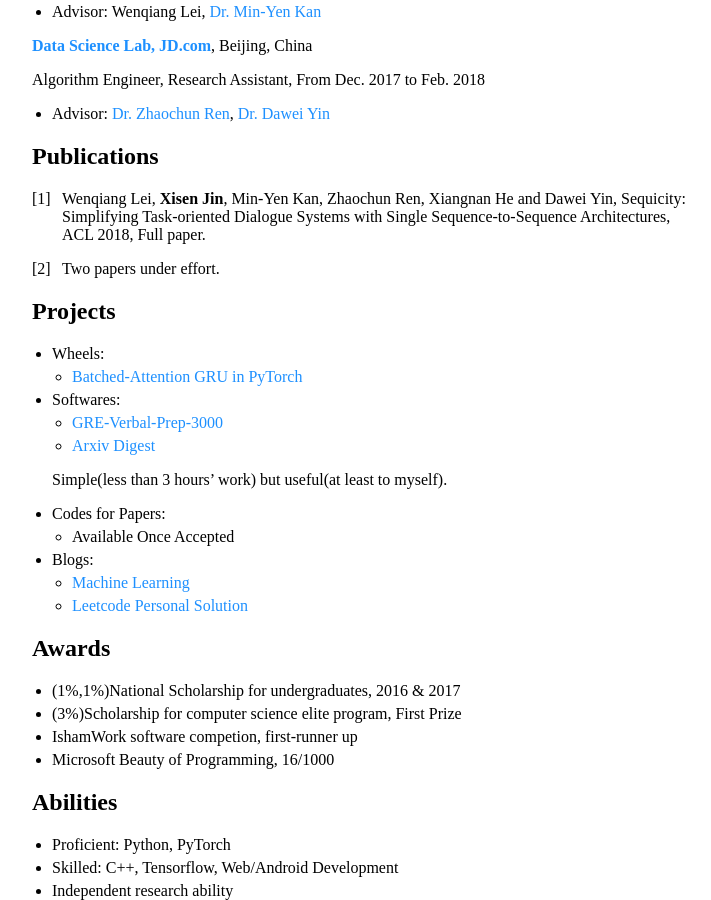
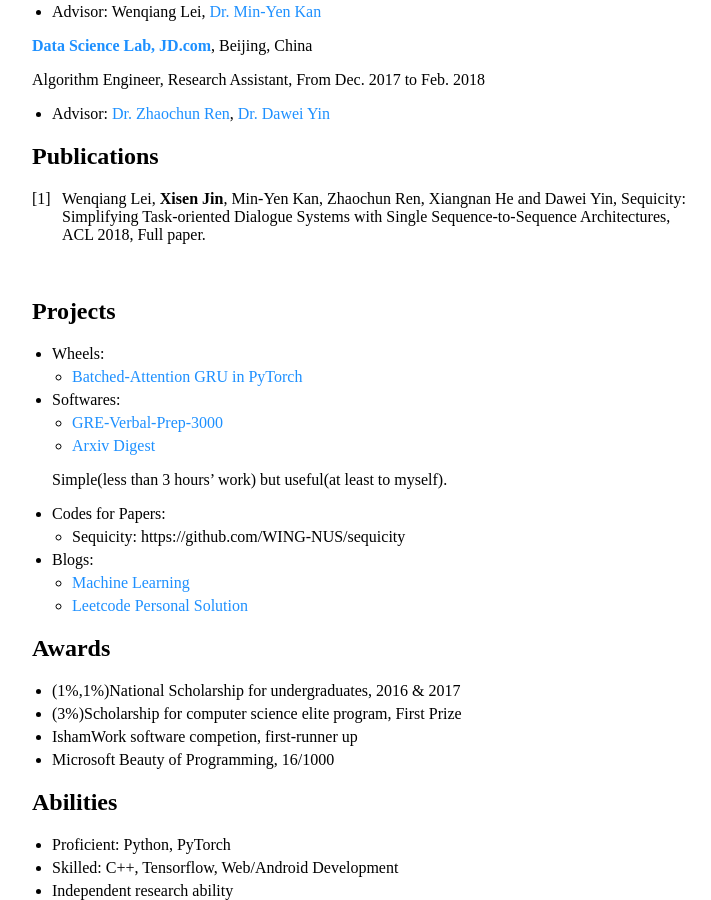
Before and after one commit to AuCson/aucson.github.io, a Jekyll site: the page built from index.md, in a window 1280 px wide and 900 px high, scrolled down 846 px. Shown: the whole window, without its empty margins (258-969 px from the left). Built offline with Jekyll 4.4.1, drawn with Linux system fonts in a browser that asks for light colours; our own code applies the rules of GitHub Pages for plain Markdown files.

Commit message:
Update index.md

```diff
--- a/index.md
+++ b/index.md
@@ -53,7 +53,6 @@ Algorithm Engineer, Research Assistant, From Dec. 2017 to Feb. 2018
 
 1. Wenqiang Lei, **Xisen Jin**, Min-Yen Kan, Zhaochun Ren, Xiangnan He and Dawei Yin, Sequicity: Simplifying Task-oriented Dialogue Systems with Single Sequence-to-Sequence Architectures, ACL 2018, Full paper.
 
-2. Two papers under effort.
 <br>
 
 ## Projects
@@ -67,7 +66,7 @@ Algorithm Engineer, Research Assistant, From Dec. 2017 to Feb. 2018
     Simple(less than 3 hours' work) but useful(at least to myself).
 
 - Codes for Papers:
-    - Available Once Accepted
+    - Sequicity: https://github.com/WING-NUS/sequicity
 
 - Blogs:
     - [Machine Learning](https://aucson.github.io/ml-techblog/)
```
